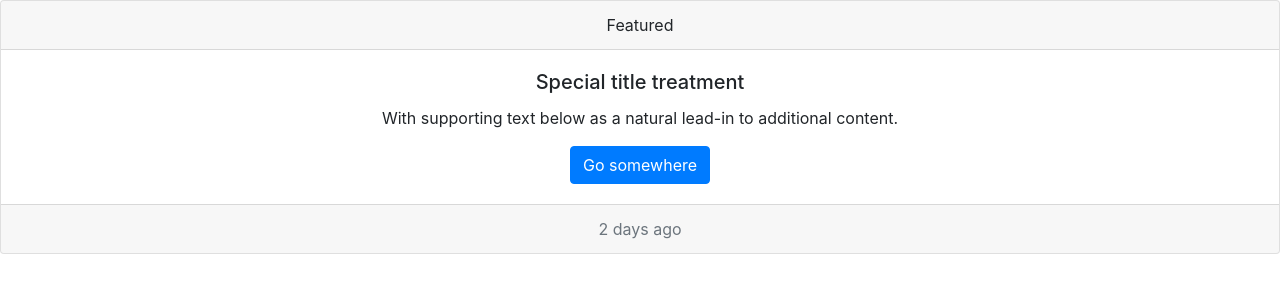
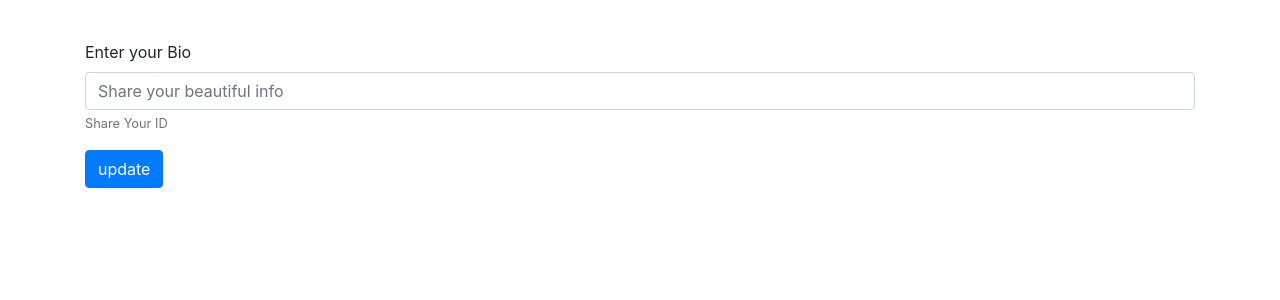
Before and after one commit to patilpranavrkn/MyPeeps, a Django app: page /profile/update_profile in a window 1280 px wide. Shown: the part 90-390 px from the top of the page. Run offline with Django 3.2, Linux system fonts and the light colour scheme; the visitor is signed in with stand-in values (Sample User, id 1); some libraries are stand-ins or nearby versions.

```diff
--- a/mypeeps/templates/user/update_profile.html
+++ b/mypeeps/templates/user/update_profile.html
@@ -3,18 +3,30 @@
 
 {% block body %}
 
-<div class="card text-center">
-  <div class="card-header">
-    Featured
+<div class="container">
+  <div class="card-body">
+  {% for i in profile_info %}
+    <h5 class="card-title">Welcome {{i.user.first_name}}</h5>
+
+    <p>{{i.tribe}}</p>
+    <p>{{i.friends}}</p>
+    <p>{{i.user.username}}</p>
+    <p>{{i.user.email}}</p>
+    <p>{{i.bio}}</p>
+    <p></p>
+    {% endfor %}
   </div>
-  <div class="card-body">
-    <h5 class="card-title">Special title treatment</h5>
-    <p class="card-text">With supporting text below as a natural lead-in to additional content.</p>
-    <a href="#" class="btn btn-primary">Go somewhere</a>
+<form action="Addbio" method="post">
+  <div class="form-group">
+    <label for="exampleInputEmail1">Enter your Bio</label>
+    <input type="email" class="form-control" id="bio" name="bio"aria-describedby="emailHelp" placeholder="Share your beautiful info">
+    <small id="emailHelp" class="form-text text-muted">Share Your ID</small>
   </div>
-  <div class="card-footer text-muted">
-    2 days ago
-  </div>
+
+  <button type="submit" class="btn btn-primary">update</button>
+</form>
+
+
 </div>
 
    {% endblock body %}
--- a/mypeeps/userprofile/urls.py
+++ b/mypeeps/userprofile/urls.py
@@ -7,5 +7,7 @@ from django.conf.urls.static import static
 urlpatterns=[
     path('',views.profilep,name='profilep'),
     path('update_profile',views.update_profile,name='update_profile'),
+    path('Addbio',views.Addbio,name='Addbio'),
+
 
 ]
--- a/mypeeps/userprofile/views.py
+++ b/mypeeps/userprofile/views.py
@@ -31,3 +31,10 @@ def update_profile(request):
 
 
     return render(request,'user/update_profile.html',data_key)
+
+def Addbio(request):
+
+    bio=request.POST.get('bio','')
+    Profile.objects.filter(user=request.user).update(bio=bio)
+
+    return HttpResponse("Updated")
```
